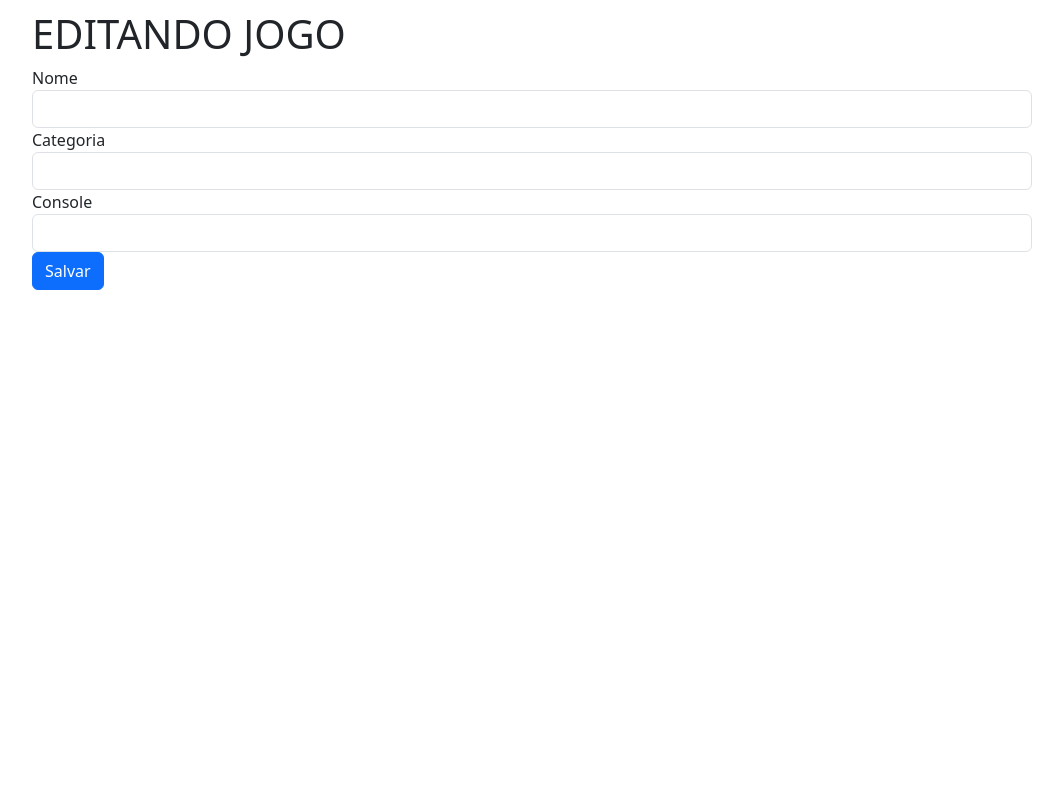
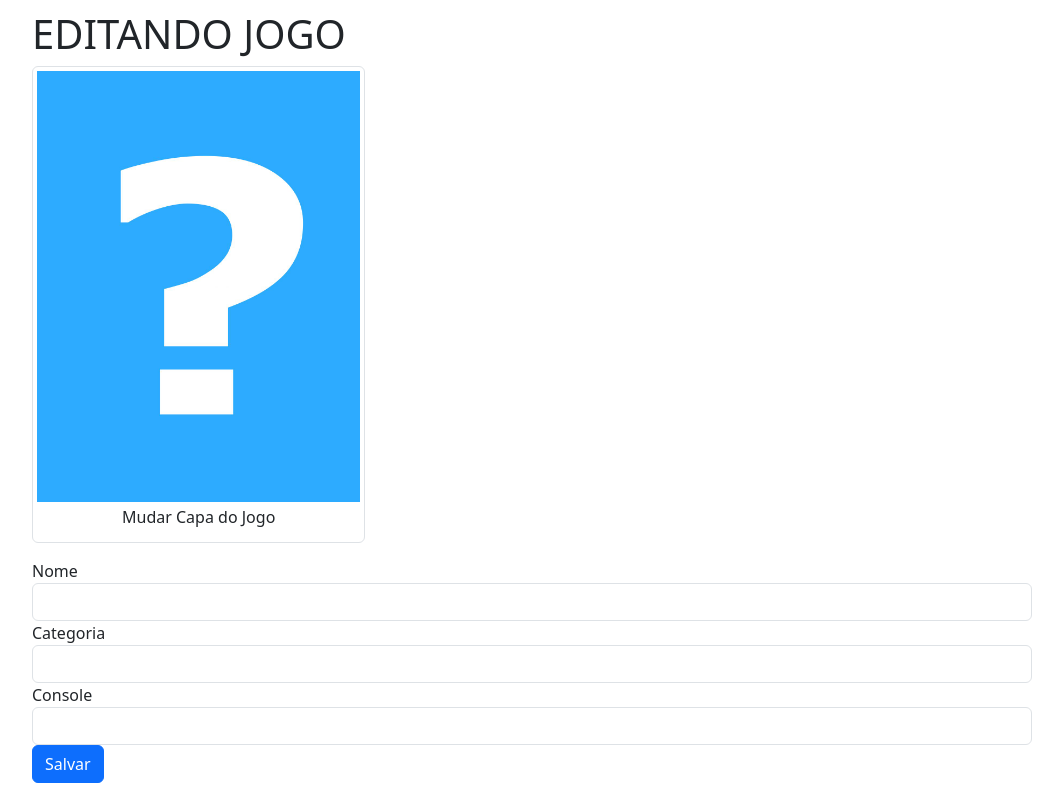
Before and after one commit to DevKaue/Curso_Alura_Flask, a Flask app: page /editar/1 in a window 1280 px wide. Shown: the whole page, without its empty margins (108-1171 px from the left). Run offline with Flask 3, Linux system fonts and the light colour scheme; the visitor is signed in with stand-in values (Sample User, id 1); data that the repository does not hold is empty; some libraries are stand-ins or nearby versions.

Commit message:
Editando a capa dos jogos e retirando o problema de cache do navegador

```diff
--- /dev/null
+++ b/jogoeca/helpers.py
@@ -0,0 +1,9 @@
+import os
+from jogoteca import app
+
+def recupera_imagem(id):
+    for nome_arquivo in os.listdir(app.config['UPLOAD_PATH']):
+        if f'capa{id}.jpg' in nome_arquivo:
+            return nome_arquivo
+
+    return 'capa_padrao.jpg'
--- a/jogoeca/templates/editar.html
+++ b/jogoeca/templates/editar.html
@@ -1,6 +1,17 @@
 {% extends "template.html"%}
 {% block conteudo %}
-      <form action="{{ url_for('atualizar') }}" method="post">
+      <form action="{{ url_for('atualizar') }}" method="post" enctype="multipart/form-data">
+
+        <figure class="img-thumbnail col-md-4">
+          <img  class="img-fluid" src="{{ url_for('imagem', nome_arquivo=capa_jogo) }}">
+          <figcaption>
+            <labeL class="fileContainer">
+              Mudar Capa do Jogo
+              <input type="file" name="arquivo" accept=".jpg">
+            </labeL>
+          </figcaption>
+        </figure>
+
         <fieldset>
           <input type="hidden" name="id" value="{{ jogo.id }}">
           <div class="form-group">
--- a/jogoeca/views.py
+++ b/jogoeca/views.py
@@ -1,6 +1,10 @@
+import os
+
 from flask import Flask, render_template, request, redirect, session, flash, url_for, send_from_directory
 from jogoteca import app, db
 from models import Jogos, Usuarios
+from helpers import recupera_imagem
+import time
 
 @app.route('/')
 def index():
@@ -31,7 +35,8 @@ def criarJogo():
 
     arquivo = request.files['arquivo']
     upload_path = app.config['UPLOAD_PATH']
-    arquivo.save(f'{upload_path}/capa{novo_Jogo.id}.jpg')
+    timestamp = time.time()
+    arquivo.save(f'{upload_path}/capa{novo_Jogo.id}-{timestamp}.jpg')
 
     return redirect(url_for('index'))
 
@@ -50,7 +55,8 @@ def editar(id):
     if 'usuario_logado' not in session or session['usuario_logado'] == None:
         return redirect(url_for('login', proxima=url_for('editar', id=id)))
     jogo = Jogos.query.filter_by(id=id).first()
-    return render_template('editar.html',titulo='Editando Jogo', jogo=jogo)
+    capa_jogo = recupera_imagem(id)
+    return render_template('editar.html',titulo='Editando Jogo', jogo=jogo, capa_jogo=capa_jogo)
 
 @app.route('/atualizar', methods=['POST',])
 def atualizar():
@@ -61,6 +67,12 @@ def atualizar():
 
     db.session.add(jogo)
     db.session.commit()
+
+    arquivo = request.files['arquivo']
+    upload_path = app.config['UPLOAD_PATH']
+    timestamp = time.time()
+    arquivo.save(f'{upload_path}/capa{jogo.id}-{timestamp}.jpg')
+
     return redirect(url_for('index'))
 
 @app.route('/login')
```
Also changed, not shown: jogoeca/uploads/capa8.jpg (added).
